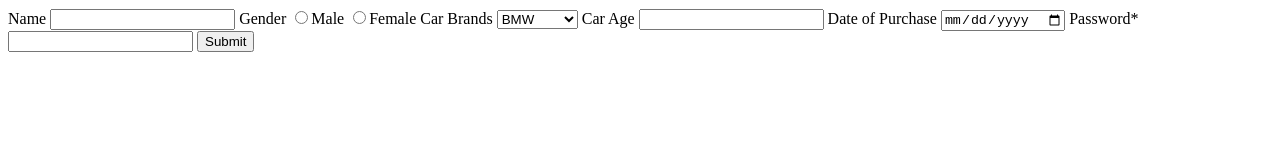
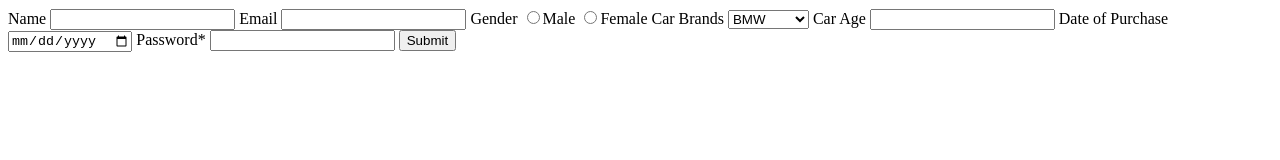
Before and after one commit to acciojob/car-insurance-form-Ankur-Kumar-4, a website: page main.html in a window 1280 px wide. Drawn offline with Linux system fonts and the light colour scheme.

Commit message:
created a submission

```diff
--- a/main.html
+++ b/main.html
@@ -12,6 +12,9 @@
 
         <label for="name">Name</label>
         <input type="text" id="name" required >
+
+		<label for="email">Email</label>
+        <input type="email" id="email" required>
 
 		<label for="gender">Gender</label >
         <input type="radio" name="gender" required>Male
```
